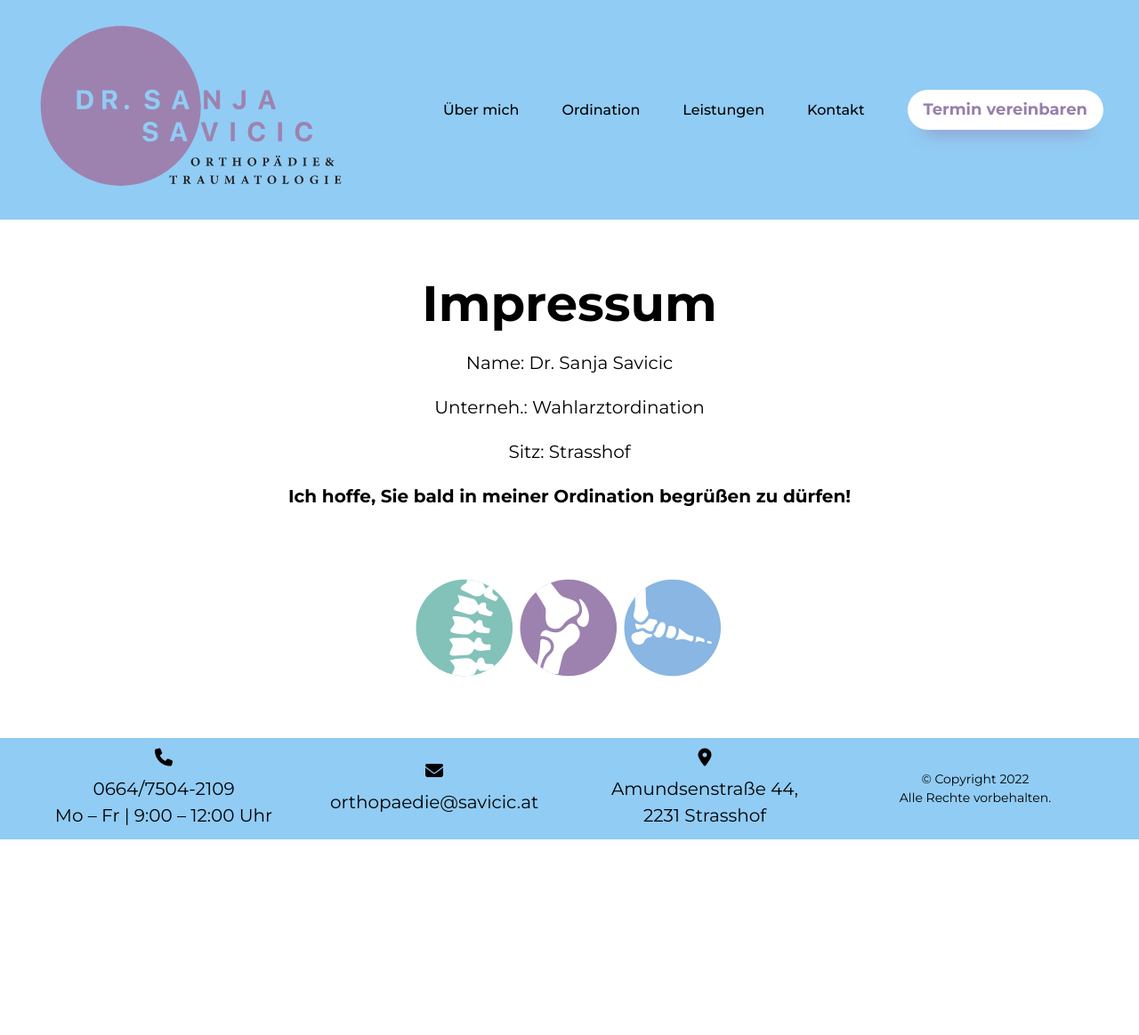
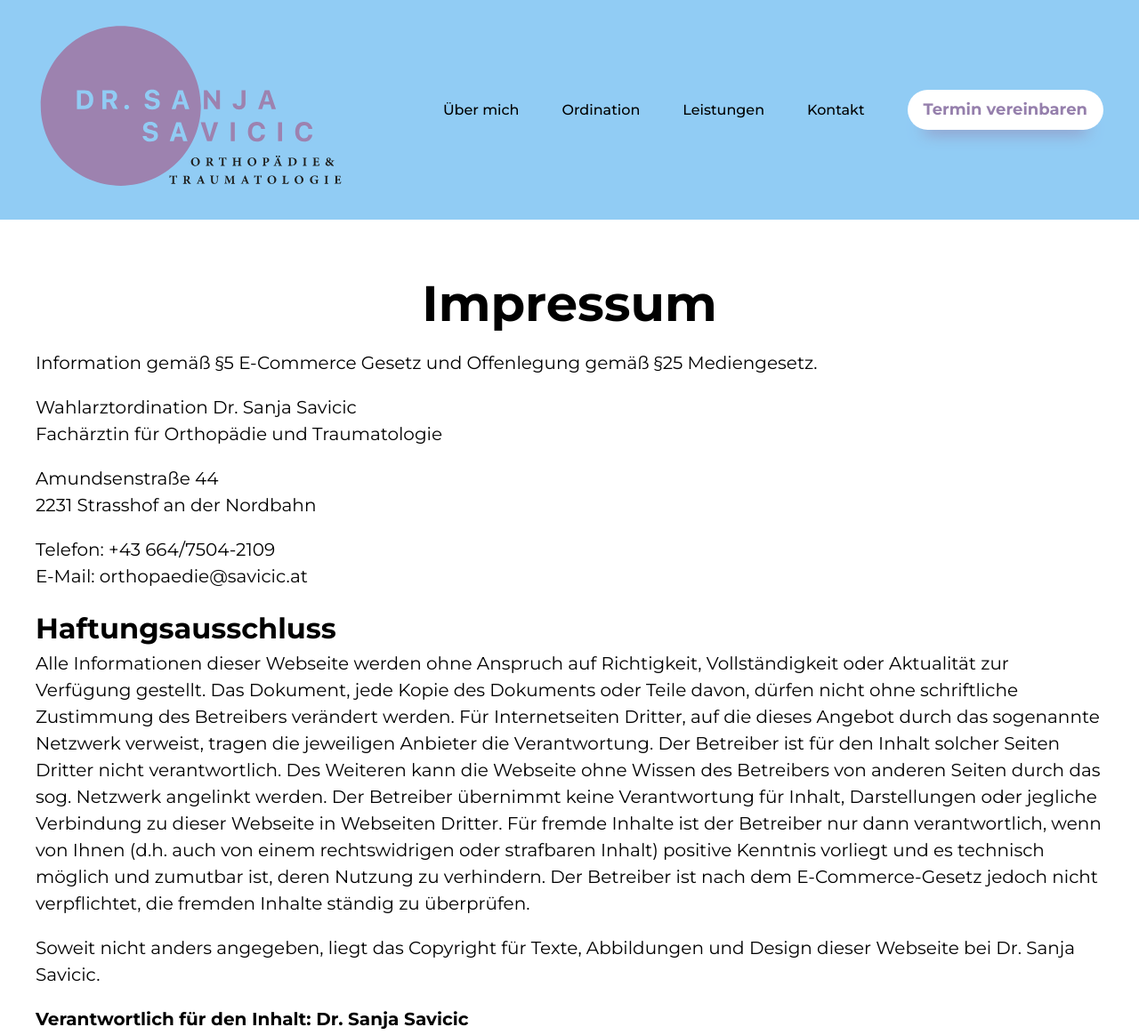
Before and after one commit to DavidKrstevski/orthopaedie-savicic, a website built with Vite: page impressum.html in a window 1280 px wide. Shown: the top 1164 px of the page at 89% size. Before the commit the page ends 944 px from the top, so only its background shows below. Built offline with nearby package versions, Linux system fonts and the light colour scheme.

Commit message:
Impressum upgrade

```diff
--- a/impressum.html
+++ b/impressum.html
@@ -37,14 +37,29 @@
     <main>
       <section class="padding-block-900">
         <div class="container">
-          <div>
-            <div class="flow center-text" style="--flow-spacer: 1em">
-              <h1 class="fs-h1 fw-bold">Impressum</h1>
-              <p data-width="wide">Name: Dr. Sanja Savicic</p>
-              <p data-width="wide">Unterneh.: Wahlarztordination</p>
-              <p data-width="wide">Sitz: Strasshof</p>
-              <p class="fw-bold" data-width="wide">Ich hoffe, Sie bald in meiner Ordination begrüßen zu dürfen!</p>
+          <div class="flow-no-p" style="--flow-spacer: 1em">
+            <h1 class="fs-h1 fw-bold center-text">Impressum</h1>
+            <div>Information gemäß §5 E-Commerce Gesetz und Offenlegung gemäß §25 Mediengesetz.</div>
+            <div>
+              <p data-width="wide" class="test">Wahlarztordination Dr. Sanja Savicic</p>
+              <p data-width="wide">Fachärztin für Orthopädie und Traumatologie</p>
             </div>
+            <div>
+              <p data-width="wide">Amundsenstraße 44</p>
+              <p data-width="wide">2231 Strasshof an der Nordbahn</p>
+            </div>
+            <div>
+              <p data-width="wide">Telefon: +43 664/7504-2109</p>
+              <p data-width="wide">E-Mail: orthopaedie@savicic.at</p>
+            </div>
+            <div>
+              <h3 class="fs-h3 fw-bold">Haftungsausschluss</h3>
+              <p data-width="wide">Alle Informationen dieser Webseite werden ohne Anspruch auf Richtigkeit, Vollständigkeit oder Aktualität zur Verfügung gestellt. Das Dokument, jede Kopie des Dokuments oder Teile davon, dürfen nicht ohne schriftliche Zustimmung des Betreibers verändert werden. Für Internetseiten Dritter, auf die dieses Angebot durch das sogenannte Netzwerk verweist, tragen die jeweiligen Anbieter die Verantwortung. Der Betreiber ist für den Inhalt solcher Seiten Dritter nicht verantwortlich. Des Weiteren kann die Webseite ohne Wissen des Betreibers von anderen Seiten durch das sog. Netzwerk angelinkt werden. Der Betreiber übernimmt keine Verantwortung für Inhalt, Darstellungen oder jegliche Verbindung zu dieser Webseite in Webseiten Dritter. Für fremde Inhalte ist der Betreiber nur dann verantwortlich, wenn von Ihnen (d.h. auch von einem rechtswidrigen oder strafbaren Inhalt) positive Kenntnis vorliegt und es technisch möglich und zumutbar ist, deren Nutzung zu verhindern. Der Betreiber ist nach dem E-Commerce-Gesetz jedoch nicht verpflichtet, die fremden Inhalte ständig zu überprüfen.
+              </p>
+            </div>
+
+            <div><p data-width="wide">Soweit nicht anders angegeben, liegt das Copyright für Texte, Abbildungen und Design dieser Webseite bei Dr. Sanja Savicic.</p></div>
+            <div><p class="fw-bold" data-width="wide">Verantwortlich für den Inhalt: Dr. Sanja Savicic</p></div>
           </div>
         </div>
       </section>
@@ -68,15 +83,15 @@
               <p data-width="wide">Mo – Fr | 9:00 – 12:00 Uhr</p>
             </div>
           </div>
-          <div role="list">
+          <div>
             <i class="fa-solid fa-envelope"></i>
             <a href="mailto:orthopaedie@savicic.at" class="text-hover-neutral-900 text-neutral-100">orthopaedie@savicic.at</a>
           </div>
-          <div role="list">
+          <div>
             <i class="fa-solid fa-location-dot"></i>
             <a href="https://www.google.com/maps?ll=48.318387,16.644236&z=19&t=m&hl=de&gl=AT&mapclient=embed&cid=13153606301755681291" class="text-hover-neutral-900 text-neutral-100">Amundsenstraße 44,<br>2231 Strasshof</a>
           </div>
-          <div role="list">
+          <div>
             <div class="fs-copyright">© Copyright 2022<br>Alle Rechte vorbehalten.</div>
           </div>
         </div>
--- a/style.css
+++ b/style.css
@@ -481,7 +481,11 @@ a {
   margin-inline: auto;
 }
 
-.flow * + * {
+.flow * + *{
+  margin-top: var(--flow-spacer, 3em);
+}
+
+.flow-no-p * + *:not(p){
   margin-top: var(--flow-spacer, 3em);
 }
 
```
Also changed, not shown: index.html (+3 -3 lines).
